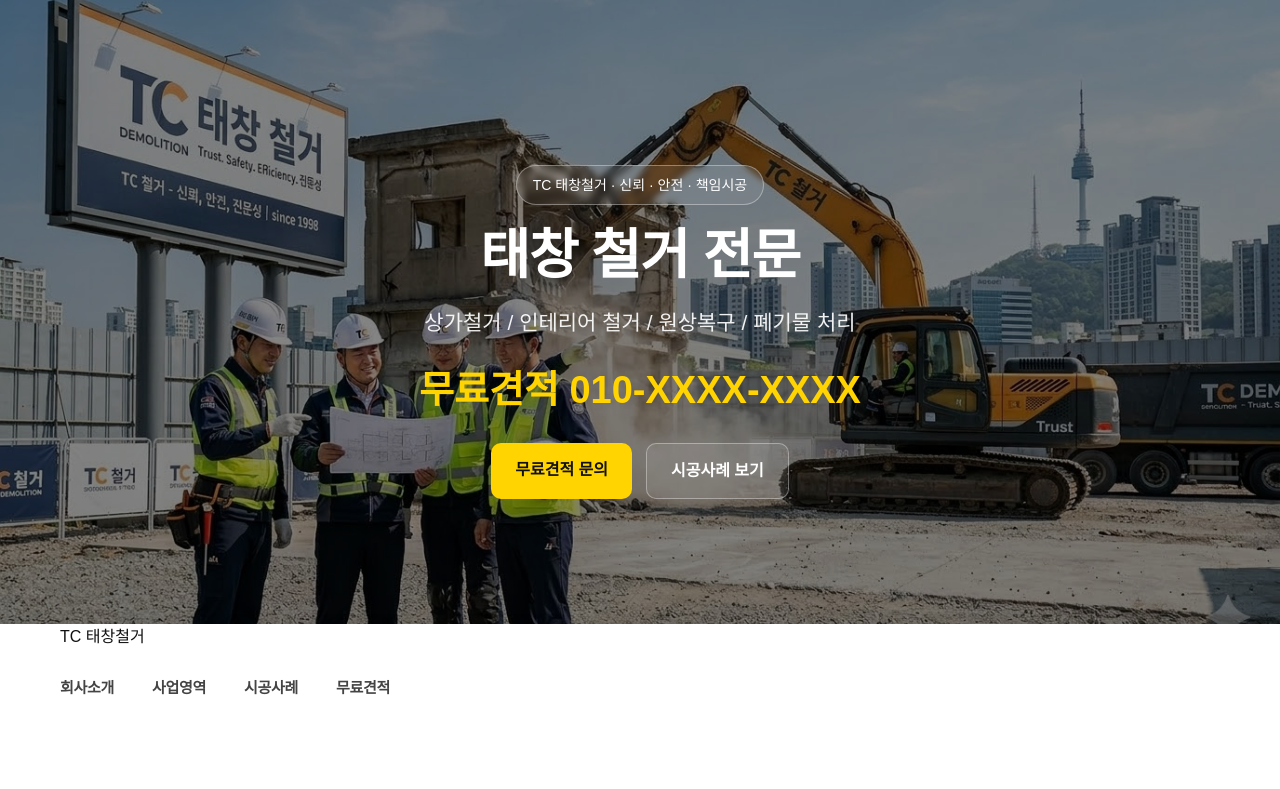
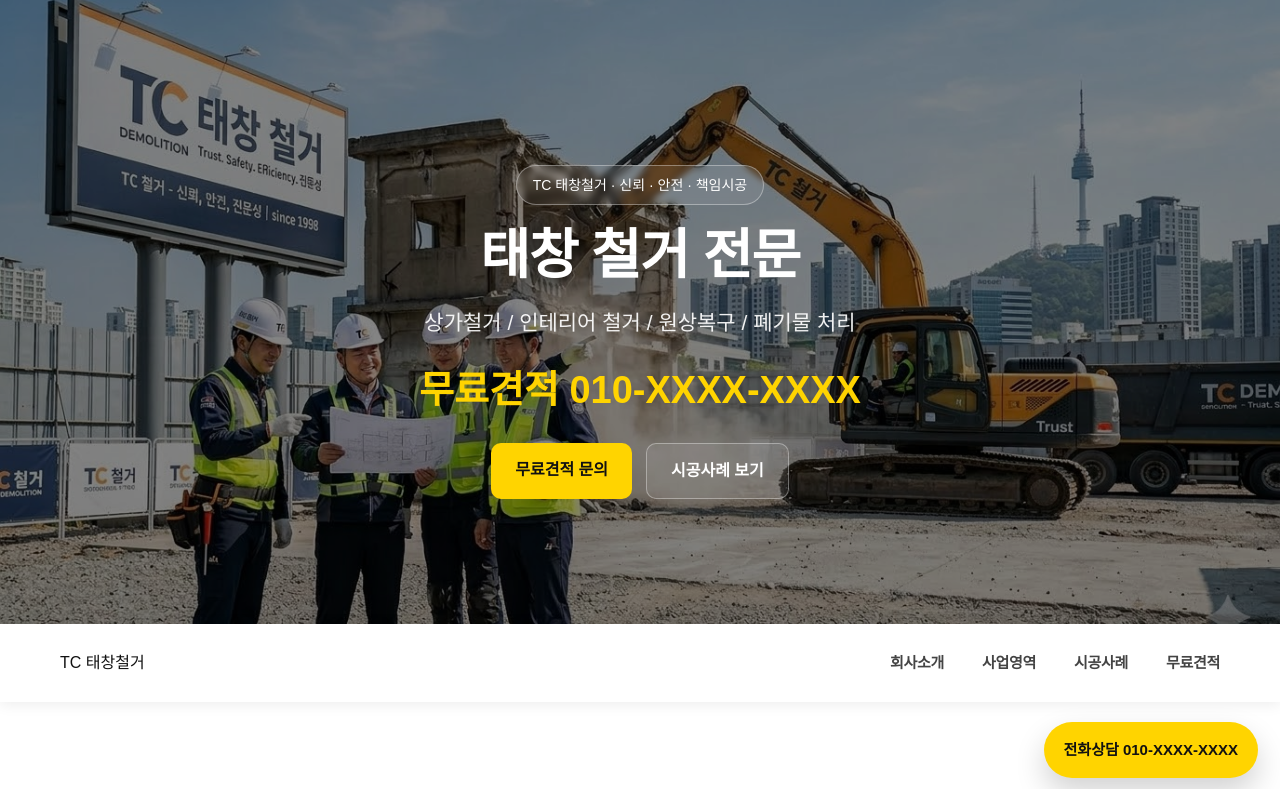
Before and after one commit to TC-demolition/TC-demolition.github.io, a plain HTML site: page index.html in a window 1280 px wide. Shown: the top 789 px of the page. Drawn offline with Linux system fonts and the light colour scheme.

Commit message:
Update index.html

```diff
--- a/index.html
+++ b/index.html
@@ -658,9 +658,10 @@
   <!-- 메뉴 -->
   <div class="topbar">
   <div class="container nav">
+
     <div class="brand">
-
-<span>TC 태창철거</span>
+      TC 태창철거
+    </div>
 
     <nav class="menu">
 
```
Lines whose indentation alone changed are shown as unchanged.
